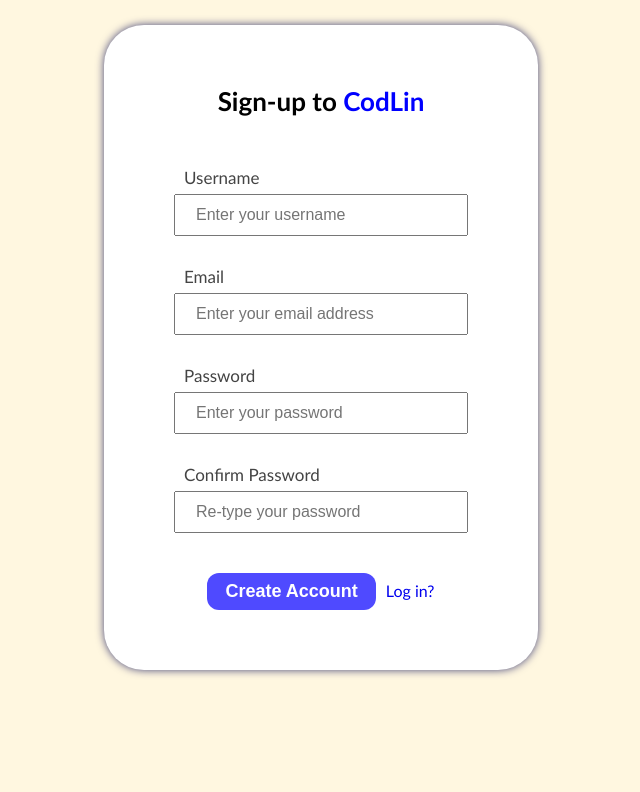
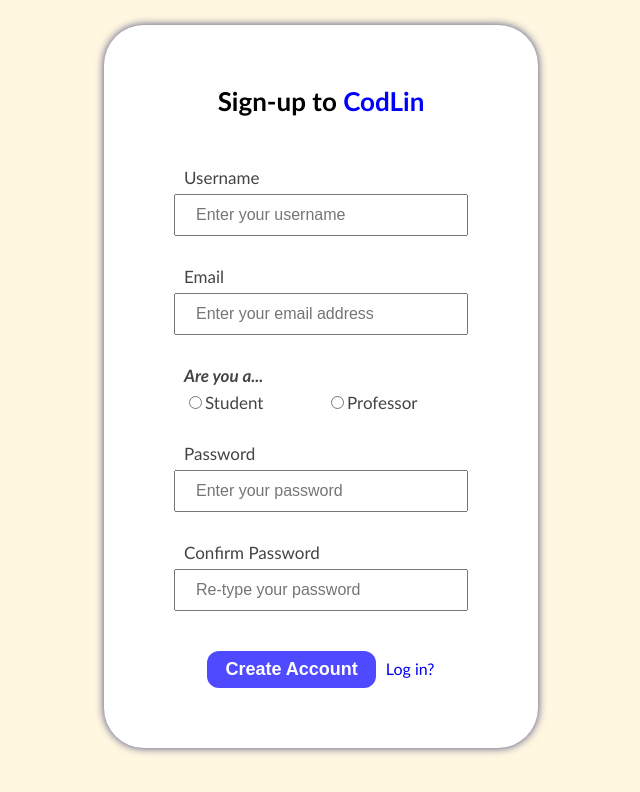
Before and after one commit to capstone-itb3/PnCode-client, a React (Vite) app: page / in a window 1280 px wide. Shown: the top 792 px of the page, without its empty margins (319-959 px from the left). Built offline with nearby package versions, Linux system fonts and the light colour scheme.

Commit message:
added position and updated output view

```diff
--- a/src/App.css
+++ b/src/App.css
@@ -70,11 +70,26 @@
   color: #444444;
 }
 
-.input-form input {
+.input-form input:not(input[type='radio']) {
   padding: 10px 20px;
   width: 250px;
   font-size: 16px;
   color: #444444;
+}
+
+.input-form .radio-container {
+  display: flex;
+  justify-content: space-around;
+  margin-left:10px;
+}
+
+.input-form .radio-container .radio-options {
+  width:50%;
+  text-align: left;
+}
+
+.input-form .radio-container label {
+  margin: 0px 0px;
 }
 
 .input-btn {
@@ -174,7 +189,7 @@
 }
 
 .sb-selected {
-  background-image: linear-gradient(to right, #fff7e0, #aaa);
+  background-image: linear-gradient(to right, #fff7e0,#fff, #fff);
 }
 
 /*?  DASHBOARD CONTENT  ?*/
@@ -335,7 +350,6 @@
   box-shadow: #555 0 0 1px;
   overflow:hidden;
   transition: 0.5s;
-  z-index: -1;
 }
 
 .editor-main #top .top-left {
@@ -403,6 +417,18 @@
   background-color: #5e5
 }
 
+.hide-btn {
+  position: absolute;
+  top: 64px;
+  right: 2px;
+  border-radius: 5px;
+  padding: 3px 6px;
+  font-size: 10px;
+  background-color: gray;
+  transition: .5s;
+}
+
+
 .edit-btn {
   cursor: pointer;
   border: 0;
@@ -429,7 +455,6 @@
   background-color: #282c34;
   overflow-y: scroll;
   overflow-x: hidden;
-  z-index: 100;
 }
 
 #output-div {
--- a/src/components/Dashboard.jsx
+++ b/src/components/Dashboard.jsx
@@ -6,7 +6,6 @@
 import Sidebar from './dashboard/Sidebar';
 import DashboardRoom from './dashboard/DashboardRoom';
 import DashboardTeam from './dashboard/DashboardTeam';
-import DashboardClass from './dashboard/DashboardClass';
 
 function Dashboard () {
     const navigate = useNavigate();
@@ -29,8 +28,6 @@
     let main;
     if(select === 'teams') {
         main = <DashboardTeam auth={ auth }/>;
-    } else if (select === 'classes') {
-        main = <DashboardClass auth={ auth }/>
     } else {
         main = <DashboardRoom auth={ auth }/>
     }
--- a/src/components/Room.jsx
+++ b/src/components/Room.jsx
@@ -181,6 +181,7 @@
     let main = document.getElementById('editor-section');
     let editor = document.getElementById('editor-div');
     let output = document.getElementById('output-div');
+    let hide = document.getElementById('hide-btn');
 
     top.style.top = '-63px';
     side.style.left = '-212px';
@@ -188,6 +189,7 @@
     main.style.left = '0px';
     editor.style.width = 0;
     output.style.width = '100%';
+    hide.style.opacity = 0;
 
     let doc = document.getElementById("output-div").contentWindow.document;
     doc.designMode = "on";
@@ -199,6 +201,21 @@
     }
   }
 
+  let showtrigger = 0;
+  const hideView = () => {
+    let editor = document.getElementById('editor-div');
+    let output = document.getElementById('output-div');
+
+    if(showtrigger % 2 === 0) {
+      editor.style.width = '100%';
+      output.style.width = 0;
+    } else {
+      editor.style.width = '50%';
+      output.style.width = '50%';
+    }
+    showtrigger++ ;
+  }
+
   const escapeFullView = (e) => {
     if (e.code === 'Escape') {
       e.preventDefault();
@@ -207,6 +224,7 @@
       let main = document.getElementById('editor-section');
       let editor = document.getElementById('editor-div');
       let output = document.getElementById('output-div');
+      let hide =  document.getElementById('hide-btn');
 
       top.style.top = 0;
       side.style.left = 0;
@@ -214,6 +232,8 @@
       main.style.left = '212px';
       editor.style.width = '50%';
       output.style.width = '50%';
+      hide.style.opacity = 1;
+
     }
   }
 
@@ -262,6 +282,9 @@
           socketRef={socketRef}
           socketId={socket_id}
         />
+        <button className='hide-btn' id='hide-btn' onClick={ hideView } >
+            _
+        </button>
     </main>
   )
 }
--- a/src/components/Signup.jsx
+++ b/src/components/Signup.jsx
@@ -17,6 +17,13 @@
         } else if (password.length < 8) {
             alert('Password must have more than 8 characters');
         } else {
+            let position = '';
+            if (document.getElementById('student').checked) {
+                position = 'Student';
+            } else if (document.getElementById('professor').checked) {
+                position = 'Professor';
+            }
+
             const response = await fetch(import.meta.env.VITE_APP_BACKEND_URL + '/api/register', {
                 method: 'POST',
                 headers: {
@@ -25,6 +32,7 @@
                 body: JSON.stringify({
                     username,
                     email,
+                    position,
                     password,
                 })
             });
@@ -63,6 +71,29 @@
                             onChange={(e) => setEmail(e.target.value)}
                             required
                         />
+                        <label><b><i>Are you a...</i></b></label>
+                        <div className='radio-container'>
+                            <div className='radio-options'>
+                                <input
+                                    type='radio'
+                                    value='Student'
+                                    id='student'
+                                    name='position'
+                                    required
+                                />
+                                <label>Student</label>
+                            </div>
+                            <div className='radio-options'>
+                                <input
+                                    type='radio'
+                                    value='Professor'
+                                    id='professor'
+                                    name='position'
+                                    required
+                                />
+                                <label>Professor</label>
+                            </div>
+                        </div>
                         <label>Password</label>
                         <input
                             type='password'
--- a/src/components/dashboard/DashboardClass.jsx
+++ /dev/null
@@ -1,9 +0,0 @@
-import React from 'react'
-
-function DashboardClass() {
-  return (
-    <div>DashboardClass</div>
-  )
-}
-
-export default DashboardClass
--- a/src/components/dashboard/Header.jsx
+++ b/src/components/dashboard/Header.jsx
@@ -14,7 +14,7 @@
       </nav>
       <nav className='right-nav'>
         <a href='/settings'><FiSettings size={24} color={'#777'}/></a>
-        <a href='/dashboard'><User username={auth.username}/></a>
+        <User username={auth.username} position={auth.position}/>
       </nav>
     </header>
   )
--- a/src/components/dashboard/Sidebar.jsx
+++ b/src/components/dashboard/Sidebar.jsx
@@ -6,9 +6,7 @@
 
   useEffect(() => {
     if (select === 'teams') {
-      document.getElementById('sb-2').classList.add('sb-selected');
-    } else if (select === 'classes') {
-      document.getElementById('sb-3').classList.add('sb-selected');
+      document.getElementById('sb-2').classList.add('sb-selected')
     } else {
       document.getElementById('sb-1').classList.add('sb-selected');
     }
@@ -20,17 +18,16 @@
         <label>DASHBOARD</label>
         <a id='sb-1' href='/dashboard'>Rooms</a>
         <a id='sb-2' href='/dashboard/teams'>Teams</a>
-        <a id='sb-3'href='/dashboard/classes'>Classes</a>
       </div>
       <div className='list-group'>
         <label>USER</label>
-        <a id='sb-4' href='#'>Profile</a>
-        <a id='sb-5' href='#'>Settings</a>
+        <a id='sb-3' href='#'>Profile</a>
+        <a id='sb-4' href='#'>Settings</a>
       </div>
       <div className='list-group'>
         <label>ABOUT</label>
-        <a id='sb-8' href='#'>About Us</a>
-        <a id='sb-9' href='#'>Feedback</a>
+        <a id='sb-5' href='#'>About Us</a>
+        <a id='sb-6' href='#'>Feedback</a>
       </div>
     </aside>
   )
--- a/src/components/structures/Editor.jsx
+++ b/src/components/structures/Editor.jsx
@@ -114,7 +114,6 @@
 
   }, [updates])
 
-
   return (
     <section id='editor-section'>
       <iframe title= 'Displays Output' id='output-div' /**onKeyUp={ escapeFullView }*/>
--- a/src/components/structures/User.jsx
+++ b/src/components/structures/User.jsx
@@ -1,11 +1,11 @@
 import React from 'react';
 import Avatar from 'react-avatar';
 
-function User({ username }) {
+function User({ username, position }) {
   return (
     <section className='user-section'>
       <Avatar name={ username } size='30' round='30px'/>
-      <span> { username }</span>
+      <span> { username }</span> {position ? <span> • { position }</span>  : '' }
     </section>
   )
 }
```
Also changed, not shown: src/firebase.jsx (deleted, +0 -22 lines), src/components/structures/FullView.jsx (added).
